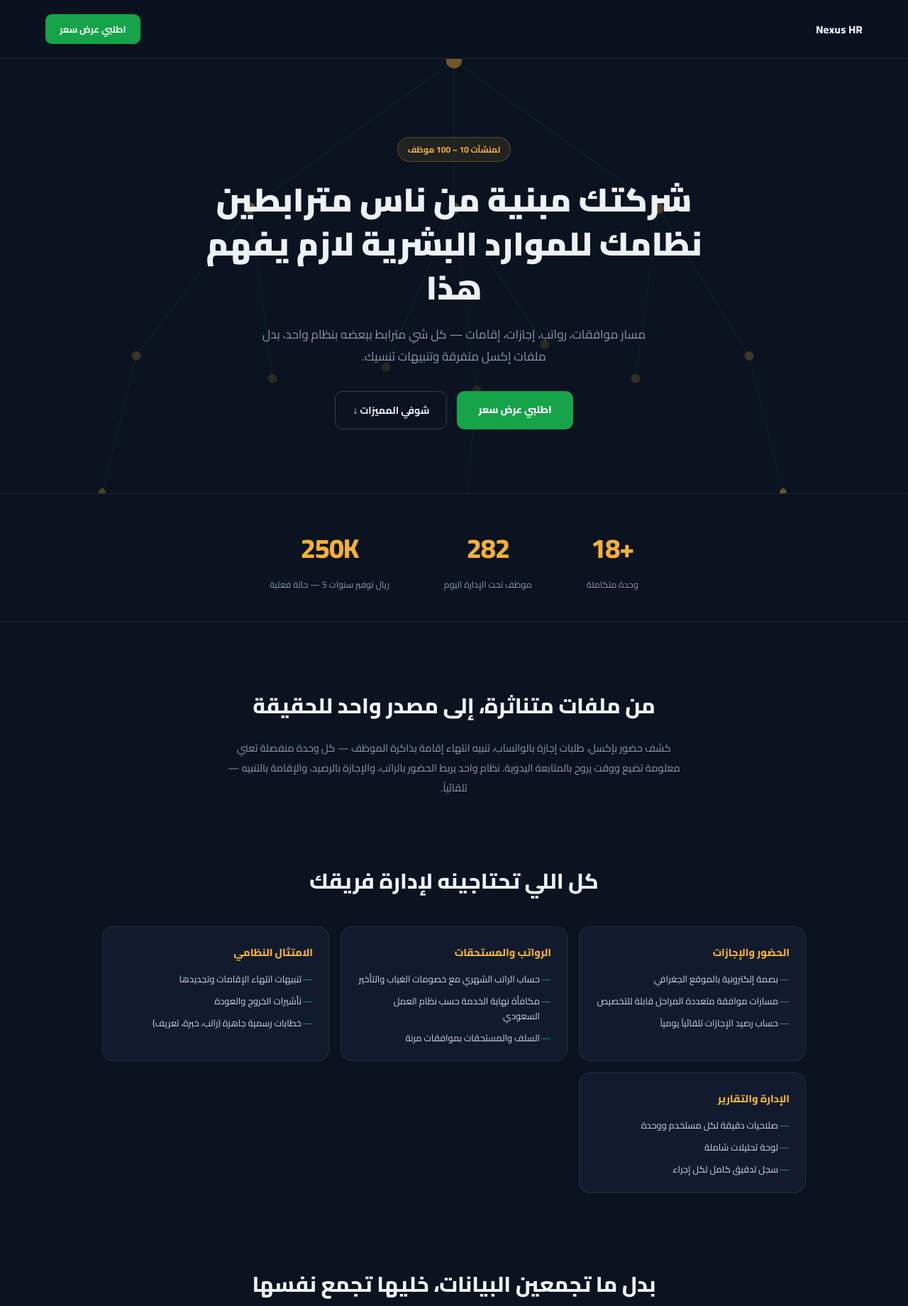
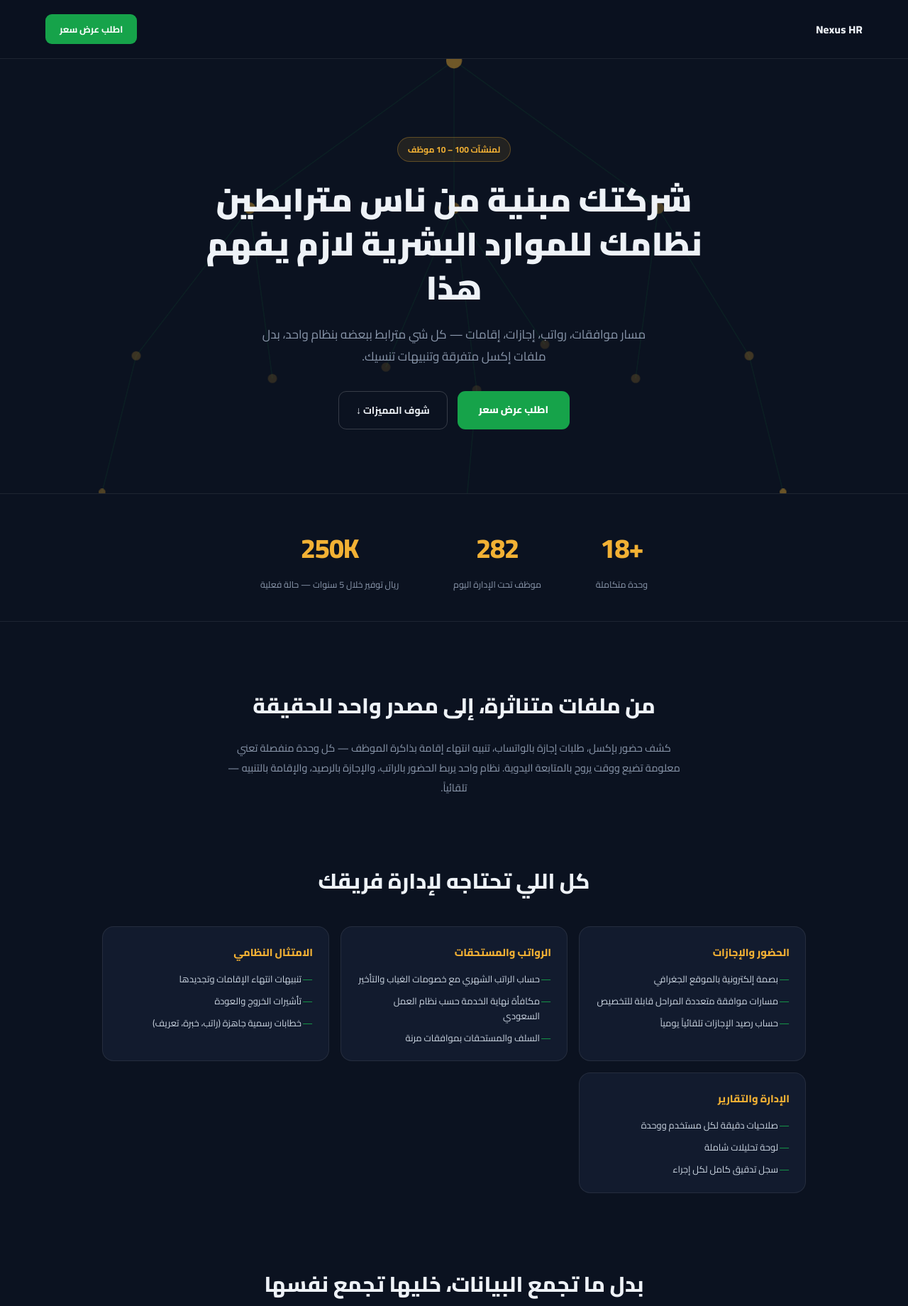
Before and after one commit to najwanzainah-blip/nexus-hr-website, a plain HTML site: page index.html in a window 1280 px wide. Shown: the top 1840 px of the page at 71% size. Drawn offline with Linux system fonts and the light colour scheme.

Commit message:
Update index.html

```diff
--- a/index.html
+++ b/index.html
@@ -4,7 +4,7 @@
 <meta charset="UTF-8" />
 <meta name="viewport" content="width=device-width, initial-scale=1.0" />
 <title>Nexus HR — نظام موارد بشرية للمنشآت السعودية</title>
-<meta name="description" content="نظام موارد بشرية متكامل: حضور، إجازات، رواتب، إقامات — مبني لمنشآت 10-100 موظف بالسعودية" />
+<meta name="description" content="نظام موارد بشرية متكامل: حضور، إجازات، رواتب، إقامات — مبني لمنشآت ١٠ إلى ١٠٠ موظف بالسعودية" />
 <link rel="preconnect" href="https://fonts.googleapis.com">
 <link href="https://fonts.googleapis.com/css2?family=Cairo:wght@400;600;700;800;900&display=swap" rel="stylesheet">
 <style>
@@ -78,7 +78,7 @@
 
   <nav class="lp-nav">
     <div class="lp-nav-brand">Nexus HR</div>
-    <a href="#contact" class="lp-nav-cta">اطلبي عرض سعر</a>
+    <a href="#contact" class="lp-nav-cta">اطلب عرض سعر</a>
   </nav>
 
   <section class="lp-hero">
@@ -87,20 +87,20 @@
       <g id="net-nodes"></g>
     </svg>
     <div class="lp-hero-content">
-      <div class="lp-eyebrow">لمنشآت 10 – 100 موظف</div>
+      <div class="lp-eyebrow">لمنشآت <bdi>10 – 100</bdi> موظف</div>
       <h1 class="lp-h1">شركتك مبنية من ناس مترابطين<br/>نظامك للموارد البشرية لازم يفهم هذا</h1>
       <p class="lp-sub">مسار موافقات، رواتب، إجازات، إقامات — كل شي مترابط ببعضه بنظام واحد، بدل ملفات إكسل متفرقة وتنبيهات تنسيك.</p>
       <div class="lp-hero-actions">
-        <a href="#contact" class="lp-btn-primary">اطلبي عرض سعر</a>
-        <a href="#features" class="lp-btn-ghost">شوفي المميزات ↓</a>
+        <a href="#contact" class="lp-btn-primary">اطلب عرض سعر</a>
+        <a href="#features" class="lp-btn-ghost">شوف المميزات ↓</a>
       </div>
     </div>
   </section>
 
   <section class="lp-stats">
-    <div class="lp-stat"><div class="lp-stat-num">+18</div><div class="lp-stat-label">وحدة متكاملة</div></div>
-    <div class="lp-stat"><div class="lp-stat-num">282</div><div class="lp-stat-label">موظف تحت الإدارة اليوم</div></div>
-    <div class="lp-stat"><div class="lp-stat-num">250K</div><div class="lp-stat-label">ريال توفير سنوات 5 — حالة فعلية</div></div>
+    <div class="lp-stat"><div class="lp-stat-num"><bdi>18+</bdi></div><div class="lp-stat-label">وحدة متكاملة</div></div>
+    <div class="lp-stat"><div class="lp-stat-num"><bdi>282</bdi></div><div class="lp-stat-label">موظف تحت الإدارة اليوم</div></div>
+    <div class="lp-stat"><div class="lp-stat-num"><bdi>250K</bdi></div><div class="lp-stat-label">ريال توفير خلال <bdi>5</bdi> سنوات — حالة فعلية</div></div>
   </section>
 
   <section class="lp-narrative">
@@ -112,7 +112,7 @@
   </section>
 
   <section class="lp-features" id="features">
-    <h2 class="lp-h2 lp-center">كل اللي تحتاجينه لإدارة فريقك</h2>
+    <h2 class="lp-h2 lp-center">كل اللي تحتاجه لإدارة فريقك</h2>
     <div class="lp-feature-grid">
       <div class="lp-feature-card">
         <div class="lp-feature-title">الحضور والإجازات</div>
@@ -150,7 +150,7 @@
   </section>
 
   <section class="lp-compare">
-    <h2 class="lp-h2 lp-center">بدل ما تجمعين البيانات، خليها تجمع نفسها</h2>
+    <h2 class="lp-h2 lp-center">بدل ما تجمع البيانات، خليها تجمع نفسها</h2>
     <div class="lp-compare-table">
       <div class="lp-compare-row lp-compare-head"><div>المهمة</div><div>الطريقة التقليدية</div><div>مع النظام</div></div>
       <div class="lp-compare-row"><div>حساب رصيد الإجازة</div><div>تحديث يدوي شهري بإكسل</div><div>تلقائي يومياً</div></div>
@@ -163,8 +163,8 @@
   <section class="lp-contact" id="contact">
     <div class="lp-contact-inner">
       <div>
-        <h2 class="lp-h2">جاهزة تشوفي النظام على بياناتك؟</h2>
-        <p class="lp-narrative-p">اتركي بياناتك، وبنتواصل معك خلال يوم عمل لتحديد موعد عرض مباشر.</p>
+        <h2 class="lp-h2">جاهز تشوف النظام على بياناتك؟</h2>
+        <p class="lp-narrative-p">اترك بياناتك، وبنتواصل معك خلال يوم عمل لتحديد موعد عرض مباشر.</p>
       </div>
 
       <div>
@@ -177,7 +177,7 @@
           <input type="number" placeholder="عدد الموظفين تقريباً" id="employee_count" class="lp-input" />
           <textarea placeholder="أي تفاصيل إضافية (اختياري)" id="message" class="lp-input lp-textarea" rows="3"></textarea>
           <div class="lp-error" id="errorMsg"></div>
-          <button type="submit" class="lp-btn-primary lp-submit" id="submitBtn">اطلبي عرض سعر</button>
+          <button type="submit" class="lp-btn-primary lp-submit" id="submitBtn">اطلب عرض سعر</button>
         </form>
       </div>
     </div>
@@ -267,7 +267,7 @@
       errorMsg.textContent = 'تعذّر إرسال الطلب، حاولي مرة أخرى';
       errorMsg.style.display = 'block';
       submitBtn.disabled = false;
-      submitBtn.textContent = 'اطلبي عرض سعر';
+      submitBtn.textContent = 'اطلب عرض سعر';
     }
   });
 </script>
```
